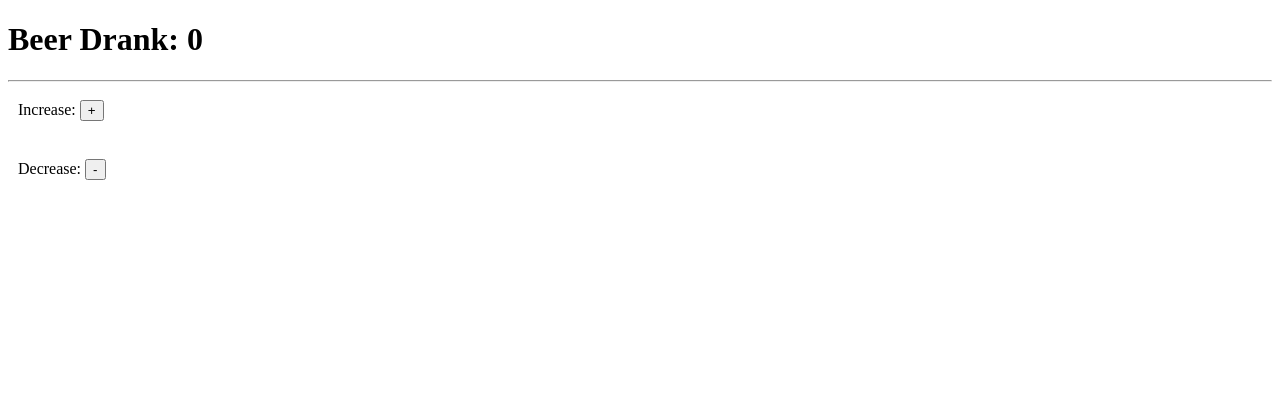
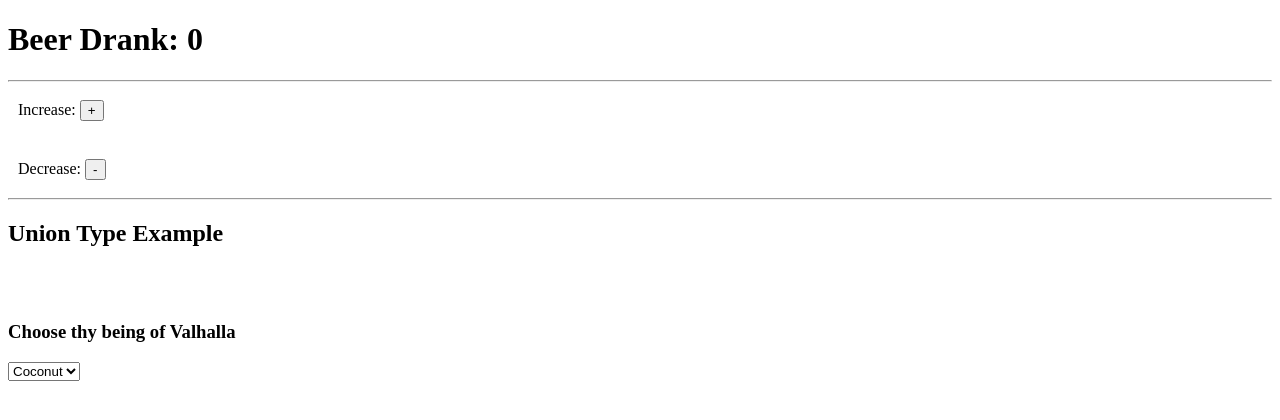
Before and after one commit to xXValhallaCoderXx/01-Medium-Blog-React-Redux-Typescript-Tutorial, a React app: page / in a window 1280 px wide. Shown: the top 420 px of the page. Built offline with nearby package versions, Linux system fonts and the light colour scheme.

Commit message:
Working on it

```diff
--- a/src/components/CounterView.tsx
+++ b/src/components/CounterView.tsx
@@ -1,15 +1,20 @@
 import React from "react";
-import { CounterContainerState } from '../containers/Counter';
+import { CounterContainerState, ValhallaBeing } from '../containers/Counter';
 
 interface CounterViewProps {
     handleDecrease: () => void;
     handleIncrease: () => void;
     handleDisplayError: () => void;
+    selectedBeing: (x: any) => void;
+    handleFormSubmit: (e: React.SyntheticEvent<EventTarget>) => void;
+    handleOnChange: (e: React.SyntheticEvent<EventTarget>) => void;
 }
 
-type I = CounterContainerState & CounterViewProps
+type I = CounterContainerState & CounterViewProps & ValhallaBeing
+
 
 const CounterView = (props: I) => {
+    console.log('THE PROPS', props)
     return (
         <div>
             <h1>Beer Drank: {props.value}</h1>
@@ -24,6 +29,16 @@ const CounterView = (props: I) => {
                 <label>Decrease: </label>
                 <button onClick={() => props.handleDecrease()}>-</button>
             </div>
+            <hr />
+            <h2>Union Type Example</h2>
+            <br/><br/>
+            <h3>Choose thy being of Valhalla</h3>
+            <select onChange={props.selectedBeing('test')}>
+                <option value={'valk'}>Valk</option>
+                <option value="lime">Lime</option>
+                <option selected value="coconut">Coconut</option>
+                <option value="mango">Mango</option>
+            </select>
         </div>
     );
 
--- a/src/containers/Counter.tsx
+++ b/src/containers/Counter.tsx
@@ -1,6 +1,9 @@
 import React, { Component } from 'react';
 import CounterView from '../components/CounterView';
 import ErrorMessage from '../components/Error';
+import { Valkyrie, Aesir, Einherjar } from '../models';
+
+export type ValhallaBeing = Valkyrie | Aesir | Einherjar;
 
 export interface CounterContainerState {
     value: number;
@@ -12,12 +15,13 @@ const HOC = (ComposedComponent: any) => class extends Component<{}, CounterConta
         super(props);
         this.state = {
             value: 0,
-            error: false
+            error: false,
         }
     }
     render() {
         return <ComposedComponent
             {...this.state}
+            selectedBeing={(x: any) => this.selectedBeing(x)}
             handleDisplayError={() => this.handleDisplayError()}
             handleIncrease={() => this.handleIncrease()}
             handleDecrease={() => this.handleDecrease()} />;
@@ -55,6 +59,21 @@ const HOC = (ComposedComponent: any) => class extends Component<{}, CounterConta
         };
         return null;
     }
+
+
+    selectedBeing(type: ValhallaBeing){
+        switch(type.entity){
+            case 'valkyrie':
+                console.log('YOU HAVE SELECTED THE VALKYRIE')
+                return;
+            case 'aesir':
+            console.log('YOU HAVE SELECTED THE AESIR')
+                return;
+            case 'einherjar':
+            console.log('YOU HAVE SELECTED THE EINHERJAR')
+                return;
+        }
+    }
 };
 
 export default HOC(CounterView);
--- /dev/null
+++ b/src/models.ts
@@ -0,0 +1,14 @@
+export interface Valkyrie {
+    entity: "valkyrie";
+    saved: number
+}
+
+export interface Einherjar {
+    entity: "einherjar";
+    slain: number
+}
+
+export interface Aesir {
+    entity: "aesir";
+    power: string
+}
```
